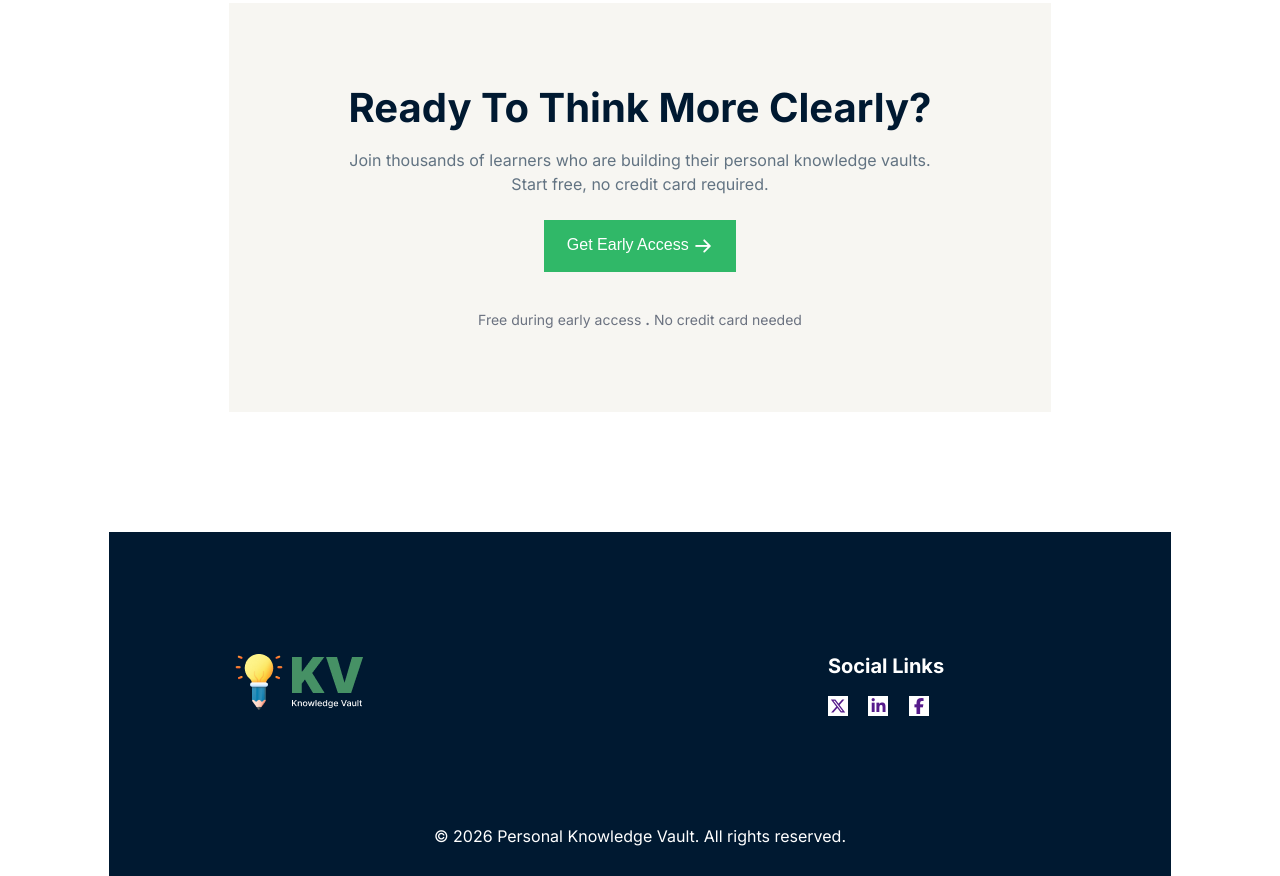
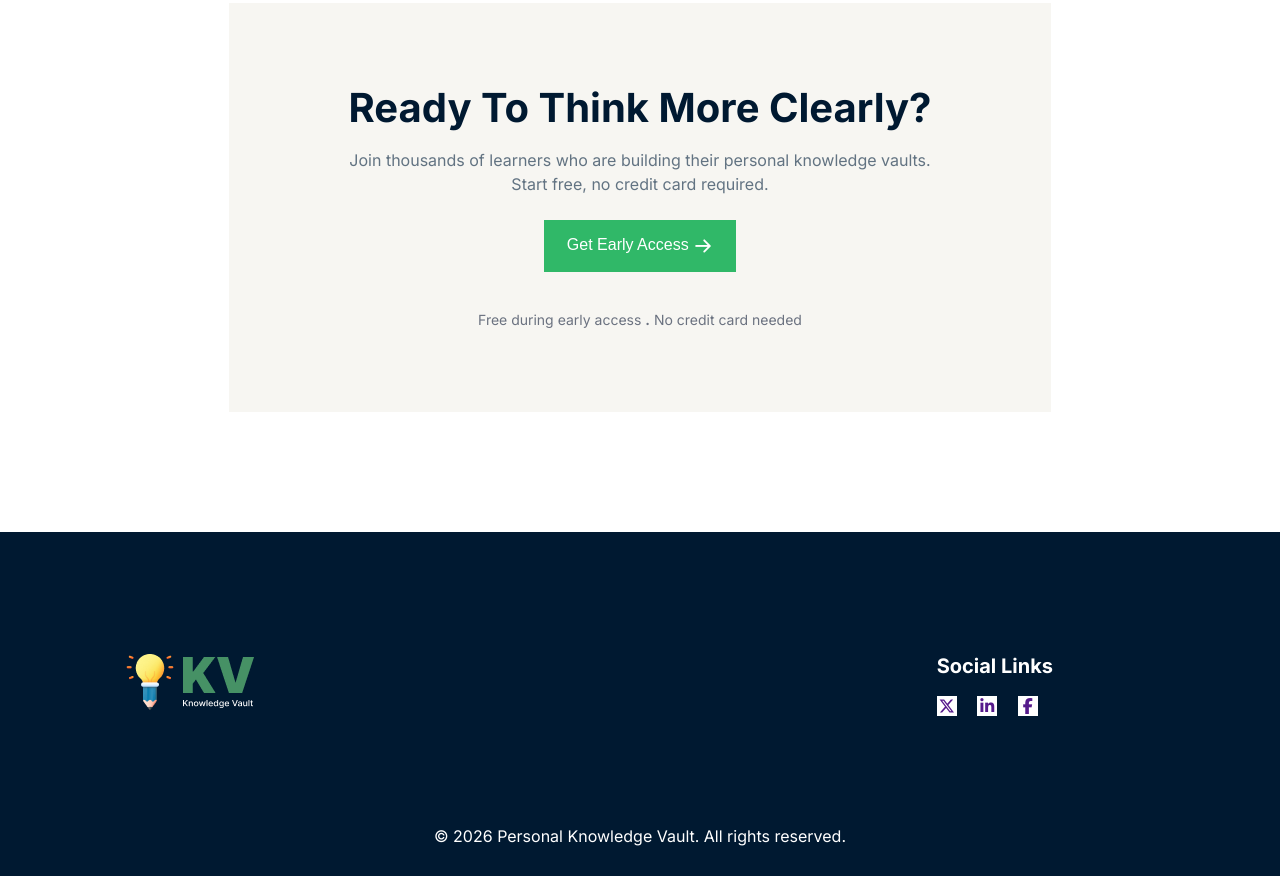
Before and after one commit to bijoyahmed02/Assignment-1_Knowledge-Vault_-HTML_and_CSS-, a plain HTML site: page index.html in a window 1280 px wide. Shown: the part 2417-3293 px from the top of the page. Drawn offline with Linux system fonts and the light colour scheme.

```diff
--- a/index.html
+++ b/index.html
@@ -136,6 +136,7 @@
 
     <section id="footer">
      <div class="footer-container">
+        <div class="footer-section">
             <div class="footer-top">
                     <div class="footer-left">
                         <img src="./assets/logo-footer.png" alt="">
@@ -153,6 +154,8 @@
             <div class="footer-bottom">
                 © 2026 Personal Knowledge Vault. All rights reserved.
             </div>
+        </div>
+
      </div>
     </section>
 
--- a/styles/basic.css
+++ b/styles/basic.css
@@ -297,22 +297,21 @@
 }
 
 #footer .footer-container{
-    width: 83%;
+    width: 100%;
     max-width: 1600px;
     margin: 0 auto;
 }
 
-/* .footer-container{
+.footer-container{
     background-color: #001931;
     color: #ffffff;
-} */
+}
 
 .footer-top {
     display: flex;
     justify-content: space-between;
     align-items: center;
     padding:120px 120px 80px;
-    background-color: #001931;
     color: #ffffff;
 }
 
@@ -342,6 +341,5 @@
     font-size: 16px;
     color: #FAFAFA;
     padding: 30px;
-    background-color: #001931;
     color: #ffffff;
 }
```
